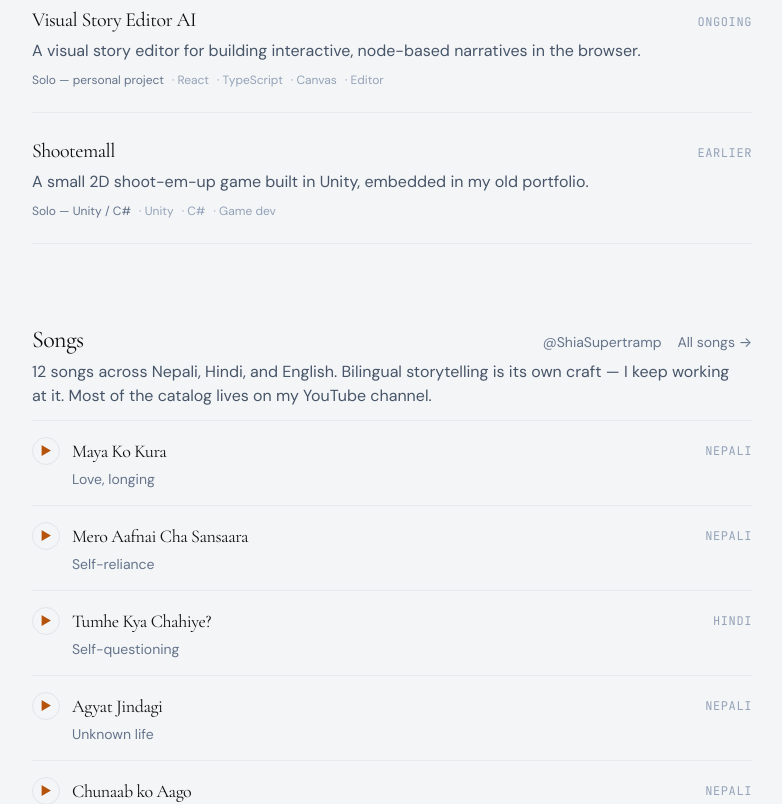
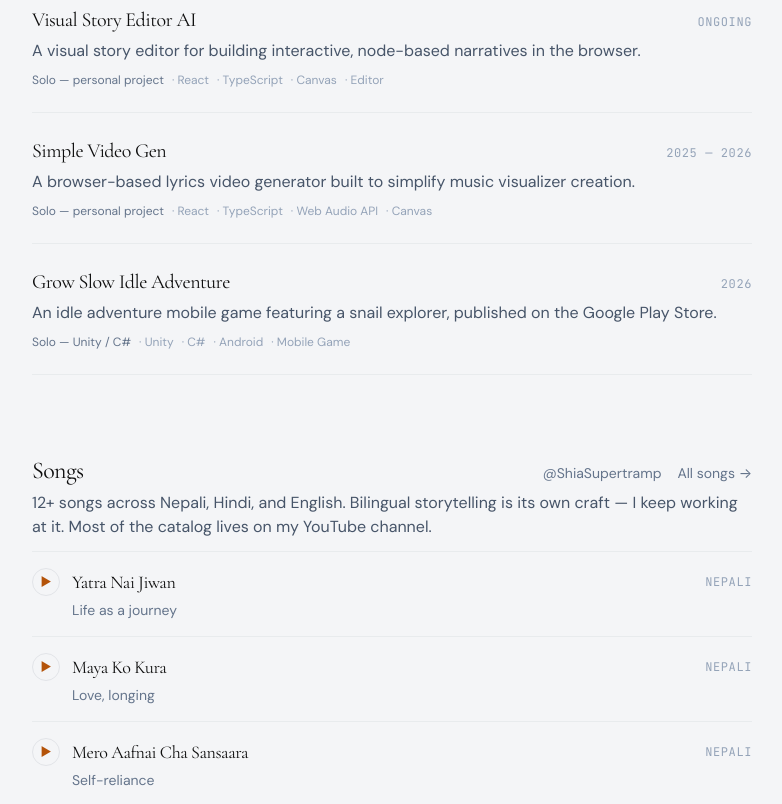
Before and after one commit to anuj-shrestha/anuj777, a Next.js app: page / in a window 1280 px wide. Shown: the part 1000-1804 px from the top of the page, without its empty margins (248-1030 px from the left). Built offline with nearby package versions, Linux system fonts and the light colour scheme.

Commit message:
feat: add new songs and projects, update portfolio statistics and featured projects list

```diff
--- a/src/app/page.tsx
+++ b/src/app/page.tsx
@@ -115,7 +115,7 @@ export default function Home() {
           </div>
         </header>
         <p className="text-ink-600 max-w-prose mb-3">
-          12 songs across Nepali, Hindi, and English. Bilingual storytelling is its own craft — I keep
+          12+ songs across Nepali, Hindi, and English. Bilingual storytelling is its own craft — I keep
           working at it. Most of the catalog lives on my YouTube channel.
         </p>
         <div className="border-t border-cream-300/60">
--- a/src/app/songs/page.tsx
+++ b/src/app/songs/page.tsx
@@ -10,7 +10,7 @@ export default function SongsPage() {
       <header className="mb-8">
         <h1 className="font-serif text-4xl tracking-tight text-ink-900">Songs</h1>
         <p className="text-ink-600 mt-2 max-w-prose leading-relaxed">
-          I&apos;ve written 12 songs across Nepali, Hindi, and English. Themes: love, longing,
+          I&apos;ve written 12+ songs across Nepali, Hindi, and English. Themes: love, longing,
           self-reliance, social justice, bilingual storytelling.
         </p>
         <div className="mt-4 text-sm">
--- a/src/data/projects.ts
+++ b/src/data/projects.ts
@@ -30,6 +30,53 @@ export const projects: Project[] = [
 My work has spanned units across the product family — including the Access, PRO, and N3XT lines — where I've owned product surfaces end-to-end: editor behavior, exercise UX, payment flows, and the shared component layer that keeps the experience consistent across them.
 
 The interesting frontend problems here are not glamorous. They are: making code editors feel responsive on a low-end laptop in a low-bandwidth context, making error messages actually teach the learner something, making the difference between a 90ms and a 250ms interaction visible in retention. I care about that work because the user on the other end is usually someone learning to program for the first time, and the UI is most of the teacher.`,
+  },
+  {
+    slug: "simple-video-gen",
+    title: "Simple Video Gen",
+    tagline: "A browser-based lyrics video generator built to simplify music visualizer creation.",
+    role: "Solo — personal project",
+    year: "2025 — 2026",
+    status: "shipped",
+    tags: ["React", "TypeScript", "Web Audio API", "Canvas", "Video Export"],
+    link: { label: "simplevideogen.com", href: "https://www.simplevideogen.com/" },
+    body: `Simple Video Gen was born out of personal frustration: there wasn't a simple, free, browser-based tool to generate clean lyrics videos without paywalls or mandatory logins. As a songwriter myself, I wanted a fast way to turn an audio track and text into an engaging video.
+
+The tool operates entirely on the client side. Users upload an MP3 file, paste their lyrics, align the timestamps with the audio timeline, choose a background layout or animation style, and render the final MP4.
+
+Handling media encoding and canvas animation loop synchronization entirely in the user's browser presented unique challenges. The focus was on keeping the timeline interaction intuitive and the rendering pipeline stable without requiring a beefy GPU or high-speed upload bandwidth.`,
+  },
+  {
+    slug: "grow-slow-idle-adventure",
+    title: "Grow Slow Idle Adventure",
+    tagline: "An idle adventure mobile game featuring a snail explorer, published on the Google Play Store.",
+    role: "Solo — Unity / C#",
+    year: "2026",
+    status: "shipped",
+    tags: ["Unity", "C#", "Android", "Mobile Game", "Shaders", "Gacha Systems"],
+    links: [
+      { label: "Play Store", href: "https://play.google.com/store/apps/details?id=com.grow_slow_idle_adventure" }
+    ],
+    body: `Grow Slow Idle Adventure is a mobile idle game I developed and published on the Google Play Store. Players guide a cute snail explorer through a lush fantasy forest, acquiring equipment, leveling up skills, and battling whimsical enemies.
+
+Behind the casual idle loop lies a robust set of systems: a dynamic equipment gacha progression with scaling drop rates, a custom script-based visual debugging framework for hitboxes and skill ranges, a treadmill joystick controller mode, and custom-written mobile shaders optimized to prevent particle jitter.
+
+Building it allowed me to dive deep back into Unity and C#, scaling game mechanics, handling persistent saving/progression on mobile devices, and managing the publishing pipeline on Google Play.`,
+  },
+  {
+    slug: "nelipi",
+    title: "Nelipi",
+    tagline: "An educational mobile app for learning the historic Newari (Nepal Lipi) script.",
+    role: "Collaborative — with Sanjay",
+    year: "2025",
+    status: "shipped",
+    tags: ["React Native", "Android", "Education", "Script Learning"],
+    links: [
+      { label: "Play Store", href: "https://play.google.com/store/apps/details?id=com.nelipi&pcampaignid=web_share" }
+    ],
+    body: `Nelipi is an educational mobile application built in collaboration with Sanjay Mhj, aimed at teaching the Nepal Lipi (Newa/Newari) writing system. The script, historically used in the Nepal Mandala region by the indigenous Newar people, is preserved through interactive character tracing and vocabulary lessons.
+
+The app guides users through learning the alphabet, practicing writing strokes directly on the screen, and exploring rich examples of words using the script. We wanted to build something highly accessible, lightweight, and focused purely on cultural preservation and learning.`,
   },
   {
     slug: "visno-editor",
@@ -74,4 +121,4 @@ The pattern is more useful than the code itself: a typed message bridge between
   },
 ];
 
-export const featuredSlugs = ["programiz", "visno-editor", "shootemall"];
+export const featuredSlugs = ["programiz", "visno-editor", "simple-video-gen", "grow-slow-idle-adventure"];
--- a/src/data/songs.ts
+++ b/src/data/songs.ts
@@ -15,9 +15,15 @@ export const channelName = "ShiaSupertramp";
 
 export const songs: Song[] = [
   // Shipped
+  { title: "Yatra Nai Jiwan", language: "Nepali", status: "shipped", theme: "Life as a journey", url: "https://www.youtube.com/watch?v=MKbbZKfO-Gk" },
   { title: "Maya Ko Kura", language: "Nepali", status: "shipped", theme: "Love, longing", url: "https://www.youtube.com/watch?v=6B3uschBgr8" },
   { title: "Mero Aafnai Cha Sansaara", language: "Nepali", status: "shipped", theme: "Self-reliance", url: "https://www.youtube.com/watch?v=ZebueHrsb64" },
-  { title: "Tumhe Kya Chahiye?", language: "Hindi", status: "shipped", theme: "Self-questioning", url:"https://www.youtube.com/watch?v=8L9DHryJFMk" },
-  { title: "Agyat Jindagi", language: "Nepali", status: "shipped", theme: "Unknown life", url: "https://www.youtube.com/watch?v=ieBoNhyzNvk" },
-  { title: "Chunaab ko Aago", language: "Nepali", status: "shipped", theme: "Social, political", url: "https://www.youtube.com/watch?v=B7PV3PDE7AQ" },
+  { title: "Tumhe Kya Chahiye?", language: "Hindi", status: "shipped", theme: "Self-questioning", url: "https://www.youtube.com/watch?v=8L9DHryJFMk" },
+  { title: "Agyat Yo Jindagi", language: "Nepali", status: "shipped", theme: "Unknown life", url: "https://www.youtube.com/watch?v=tamx-MCvx0w" },
+  { title: "Chunaab ko Aago", language: "Nepali", status: "shipped", theme: "Social, political", url: "https://www.youtube.com/watch?v=01DeEyiSlfA" },
+  { title: "Kindness", language: "English", status: "shipped", theme: "Empathy, connection", url: "https://www.youtube.com/watch?v=JWvmj6zS_vg" },
+  { title: "Maya Ko Rog", language: "Nepali", status: "shipped", theme: "Love's affliction", url: "https://www.youtube.com/watch?v=H2jayiho0IQ" },
+  { title: "Mutu Poleko Cha", language: "Nepali", status: "shipped", theme: "Heartache", url: "https://www.youtube.com/watch?v=cmfqagBmnJ8" },
+  { title: "Maile Sakina", language: "Nepali", status: "shipped", theme: "Regret, helplessness", url: "https://www.youtube.com/watch?v=ckGpx4X0V8Y" },
+  { title: "Vitra Ko Aasu", language: "Nepali", status: "shipped", theme: "Inner tears, hidden pain", url: "https://www.youtube.com/watch?v=v45-CNJfQd4" },
 ];
```
Also changed, not shown: 1 other file (tests, documents, lock files or other folders).
